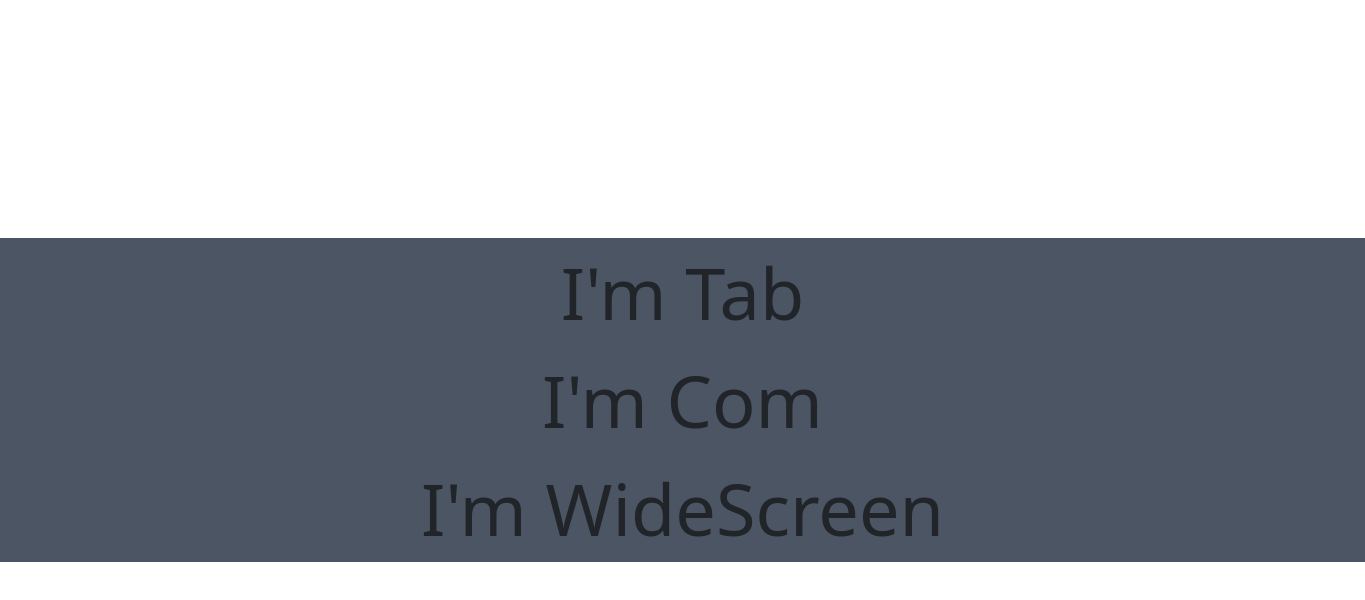
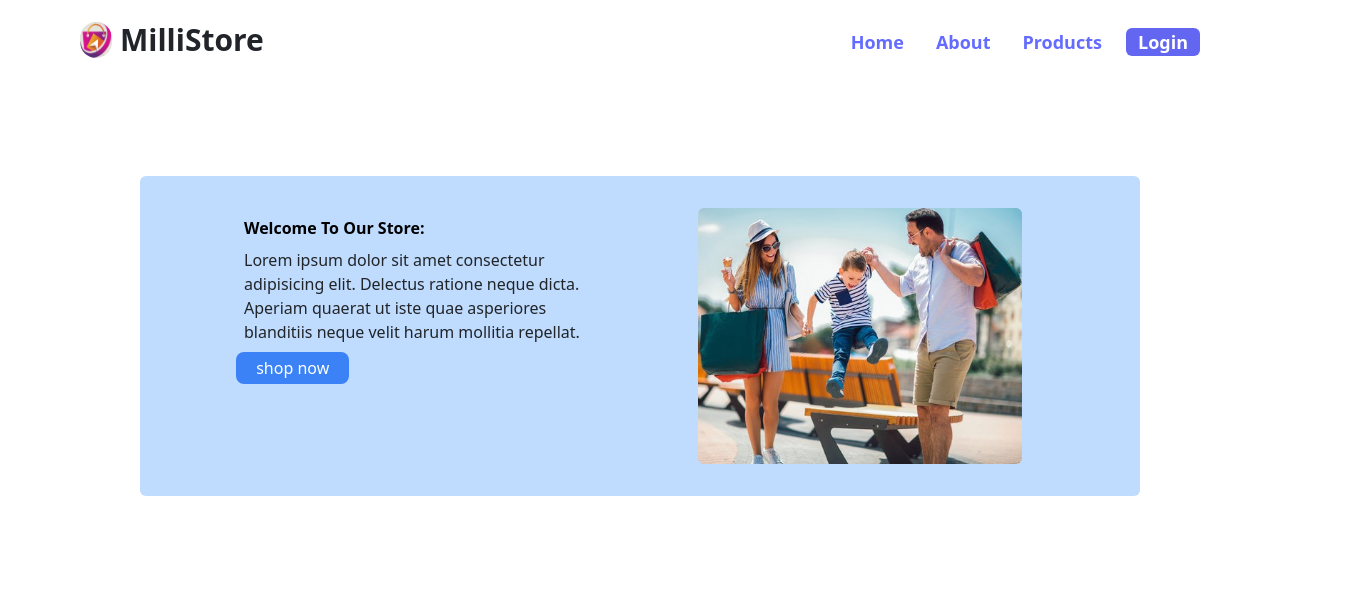
Before and after one commit to Minhalkh/Ecommerce_Store, a React (Vite) app: page /about in a window 1280 px wide. Shown: the top 600 px of the page, 1365 px wide, since content can reach past the window. Built offline with nearby package versions, Linux system fonts and the light colour scheme.

Commit message:
add about page

```diff
--- a/src/pages/AboutPage.jsx
+++ b/src/pages/AboutPage.jsx
@@ -1,11 +1,11 @@
 //This is about page
+import Navbar from "../components/Navbar";
+import Crousal from "../components/home/Crousal"
 function AboutPage() {
   return (
-    <div className="tl-bg-gray-600 tl-w-[1365px] tl-text-center tl-text-[72px]">
-      <div className="red-color display-block tl-hidden">I'm Phone</div>
-      <div className="box-2">I'm Tab</div>
-      <div className="box-3">I'm Com</div>
-      <div className="box-4">I'm WideScreen</div>
+    <div className="main-app tl-flex tl-flex-col tl-items-center tl-w-full tl-top-0 tl-absolute tl-bg-white">
+    <Navbar/>
+      <Crousal/>
     </div>
   );
 }
```
